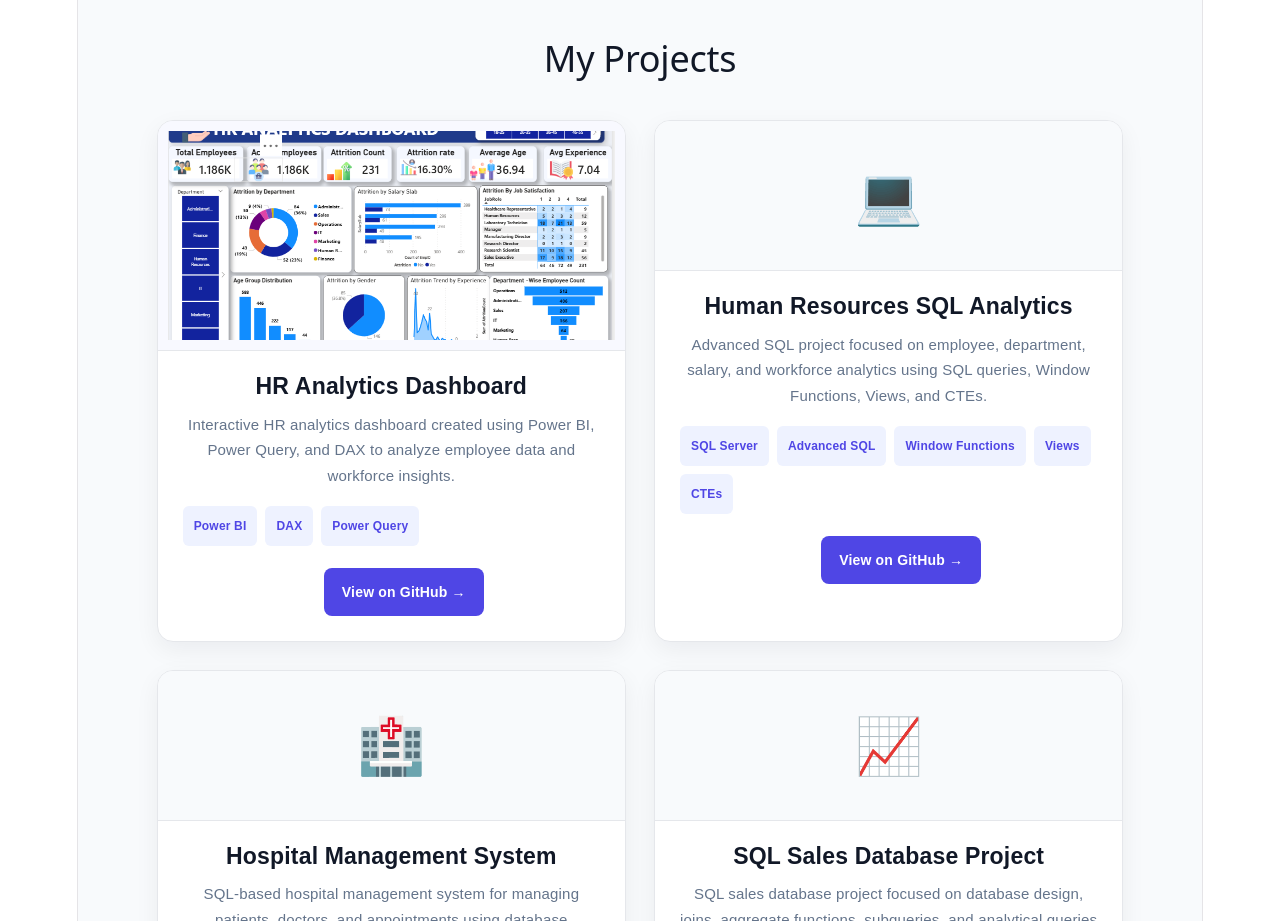
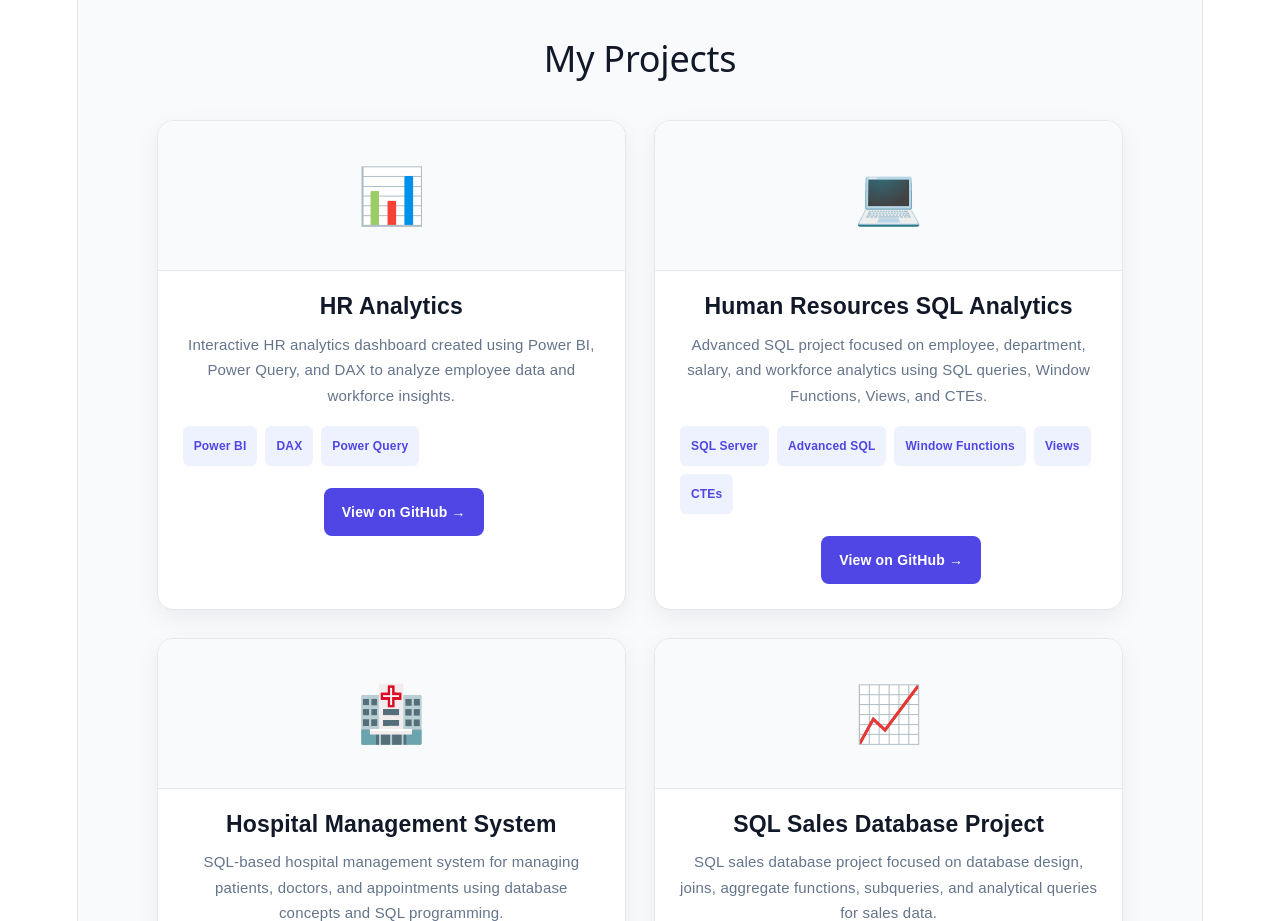
Before and after one commit to rutuj-ja/Rutuja_Portfolio, a React (Vite) app: page / in a window 1280 px wide. Shown: the part 2300-3221 px from the top of the page. Built offline with nearby package versions, Linux system fonts and the light colour scheme.

Commit message:
Update HR Analytics project

```diff
--- a/src/App.jsx
+++ b/src/App.jsx
@@ -1,6 +1,5 @@
 import { useEffect, useState } from "react";
 import profileImage from "./assets/rutuja-profile.jpeg";
-import hrDashboard from "./assets/hr-dashboard.png";
 
 import "./App.css";
 
@@ -40,7 +39,9 @@ function App() {
   return (
     <div>
 
-      {/* NAVIGATION */}
+      {/* ================================
+          NAVIGATION
+      ================================= */}
 
       <nav>
         <h2>Rutuja Kusalkar</h2>
@@ -89,7 +90,9 @@ function App() {
       </nav>
 
 
-      {/* HOME */}
+      {/* ================================
+          HOME
+      ================================= */}
 
       <section id="home">
 
@@ -159,7 +162,9 @@ function App() {
       </section>
 
 
-      {/* ABOUT */}
+      {/* ================================
+          ABOUT
+      ================================= */}
 
       <section id="about">
 
@@ -194,7 +199,9 @@ function App() {
       </section>
 
 
-      {/* SKILLS */}
+      {/* ================================
+          SKILLS
+      ================================= */}
 
       <section id="skills">
 
@@ -219,7 +226,9 @@ function App() {
       </section>
 
 
-      {/* PROJECTS */}
+      {/* ================================
+          PROJECTS
+      ================================= */}
 
       <section id="projects">
 
@@ -228,17 +237,15 @@ function App() {
         <div className="project-grid">
 
 
-          {/* PROJECT 1 */}
+          {/* ================================
+              PROJECT 1 - HR ANALYTICS
+          ================================= */}
 
           <article className="project-card">
 
-            <img
-              src={hrDashboard}
-              alt="HR Analytics Dashboard"
-              className="project-image"
-            />
+            <div className="project-icon">📊</div>
 
-            <h3>HR Analytics Dashboard</h3>
+            <h3>HR Analytics</h3>
 
             <p>
               Interactive HR analytics dashboard created using Power BI,
@@ -264,7 +271,9 @@ function App() {
           </article>
 
 
-          {/* PROJECT 2 */}
+          {/* ================================
+              PROJECT 2 - HR SQL
+          ================================= */}
 
           <article className="project-card">
 
@@ -298,7 +307,9 @@ function App() {
           </article>
 
 
-          {/* PROJECT 3 */}
+          {/* ================================
+              PROJECT 3 - HOSPITAL
+          ================================= */}
 
           <article className="project-card">
 
@@ -331,7 +342,9 @@ function App() {
           </article>
 
 
-          {/* PROJECT 4 */}
+          {/* ================================
+              PROJECT 4 - SALES DATABASE
+          ================================= */}
 
           <article className="project-card">
 
@@ -364,7 +377,9 @@ function App() {
           </article>
 
 
-          {/* PROJECT 5 */}
+          {/* ================================
+              PROJECT 5 - SALES ANALYTICS
+          ================================= */}
 
           <article className="project-card">
 
@@ -398,7 +413,9 @@ function App() {
           </article>
 
 
-          {/* PROJECT 6 */}
+          {/* ================================
+              PROJECT 6 - COVID-19
+          ================================= */}
 
           <article className="project-card">
 
@@ -435,7 +452,9 @@ function App() {
       </section>
 
 
-      {/* CONTACT */}
+      {/* ================================
+          CONTACT
+      ================================= */}
 
       <section id="contact">
 
@@ -476,7 +495,9 @@ function App() {
       </section>
 
 
-      {/* FOOTER */}
+      {/* ================================
+          FOOTER
+      ================================= */}
 
       <footer>
 
```
